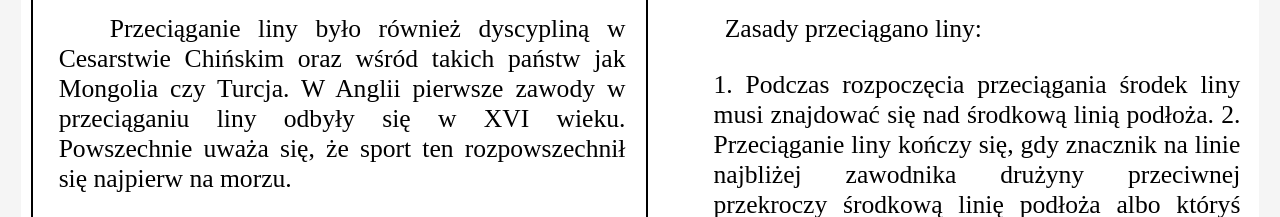
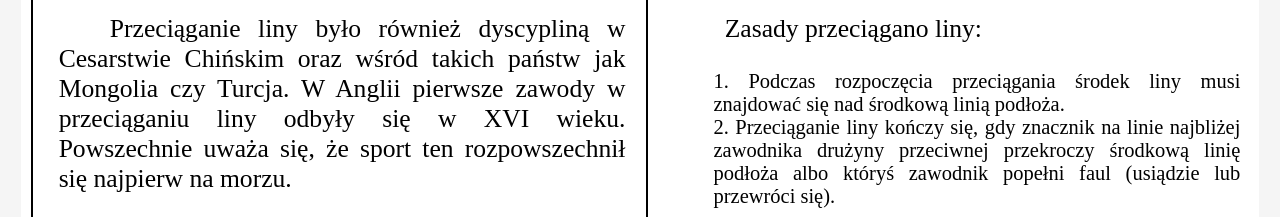
Before and after one commit to fix3Dlemonade/pl_newspp, a plain HTML site: page index.html in a window 1280 px wide. Shown: the part 703-920 px from the top of the page. Drawn offline with Linux system fonts and the light colour scheme.

Commit message:
change list font to smaller and added break for more consistent separation

```diff
--- a/style.css
+++ b/style.css
@@ -114,7 +114,7 @@ article.empty {
 	margin: 0vw;
 }
 
-li {
+ul {
 	font-size: 1.6vw;
 }
 
```
Also changed, not shown: index.html (+1 -0 lines).
